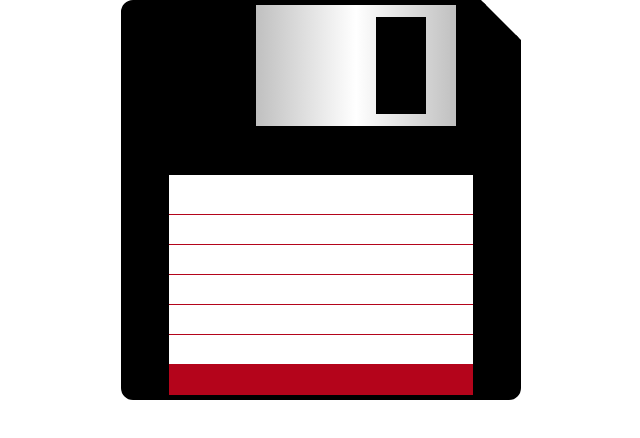
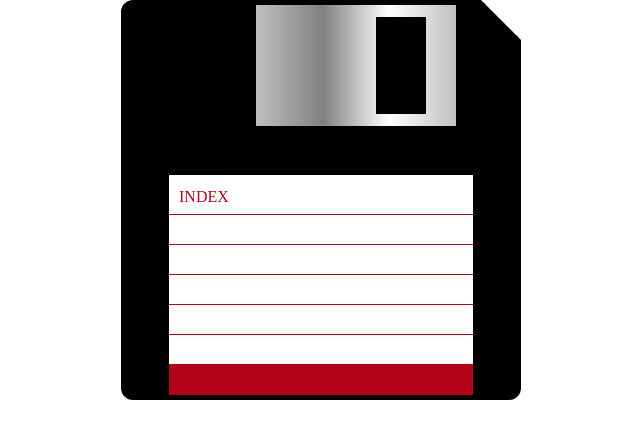
Before and after one commit to educande05/eoi-fullstack-diskette, a website built with Vite: page src/index.html in a window 1280 px wide. Shown: the whole page, without its empty margins (319-959 px from the left). Built offline with nearby package versions, Linux system fonts and the light colour scheme.

Commit message:
add INDEX text

```diff
--- a/src/index.css
+++ b/src/index.css
@@ -48,7 +48,7 @@
     height: 100%;
     width: 200px;
     margin-right: 5%;
-    background-image: linear-gradient(to right, silver, white, silver);
+    background-image: linear-gradient(to right, silver, grey, white, silver);
     display: flex;
     justify-content: flex-end;
     align-items: center;
--- a/src/index.html
+++ b/src/index.html
@@ -29,7 +29,7 @@
           <div class="label-line"></div>
           <div class="label-line"></div>
           <div class="label-line"></div>
-          <div class="label-line"></div>
+          <div class="label-line label-index"><span>INDEX</span></div>
         </div>
         <div class="rightpad-container"></div>
       </div>
```
